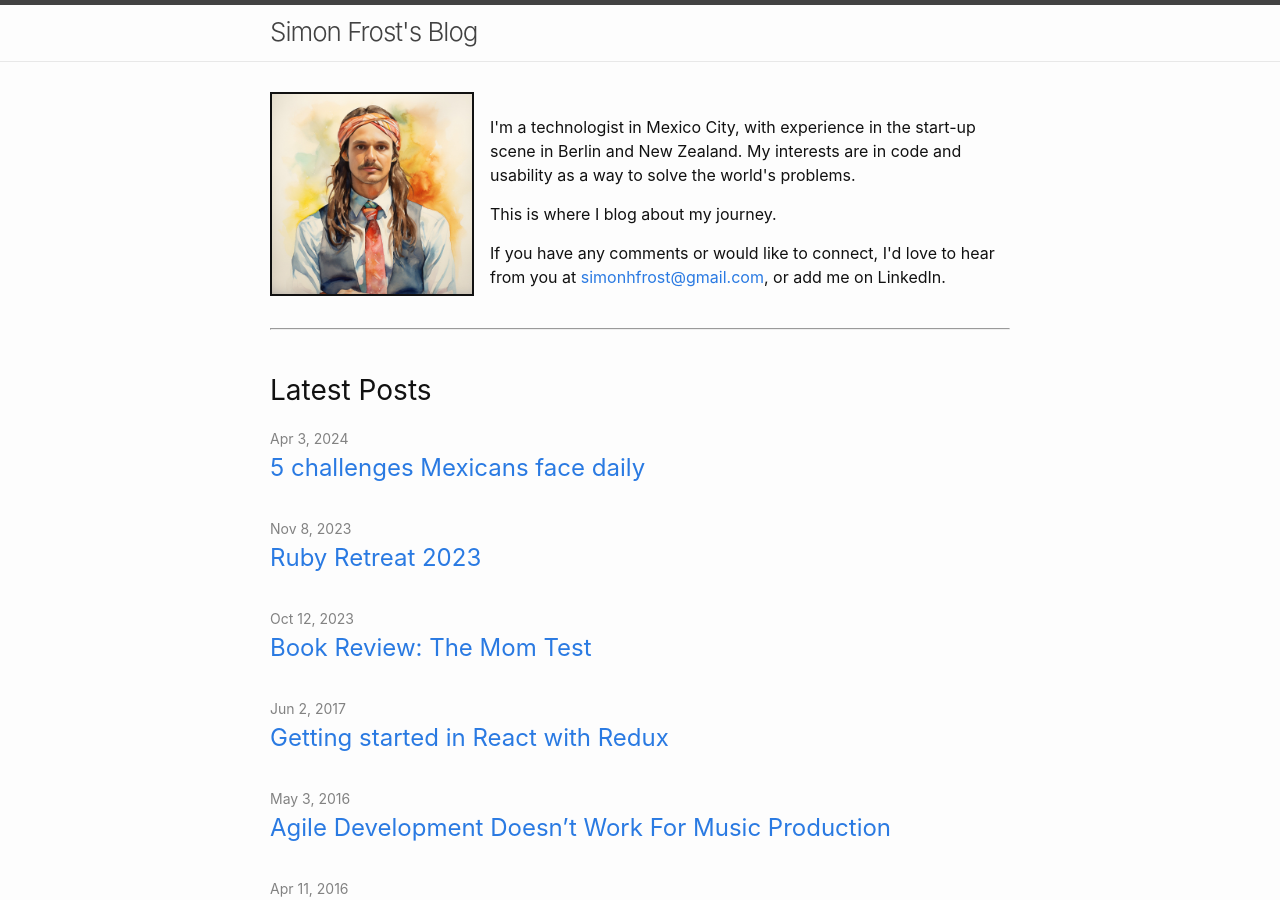
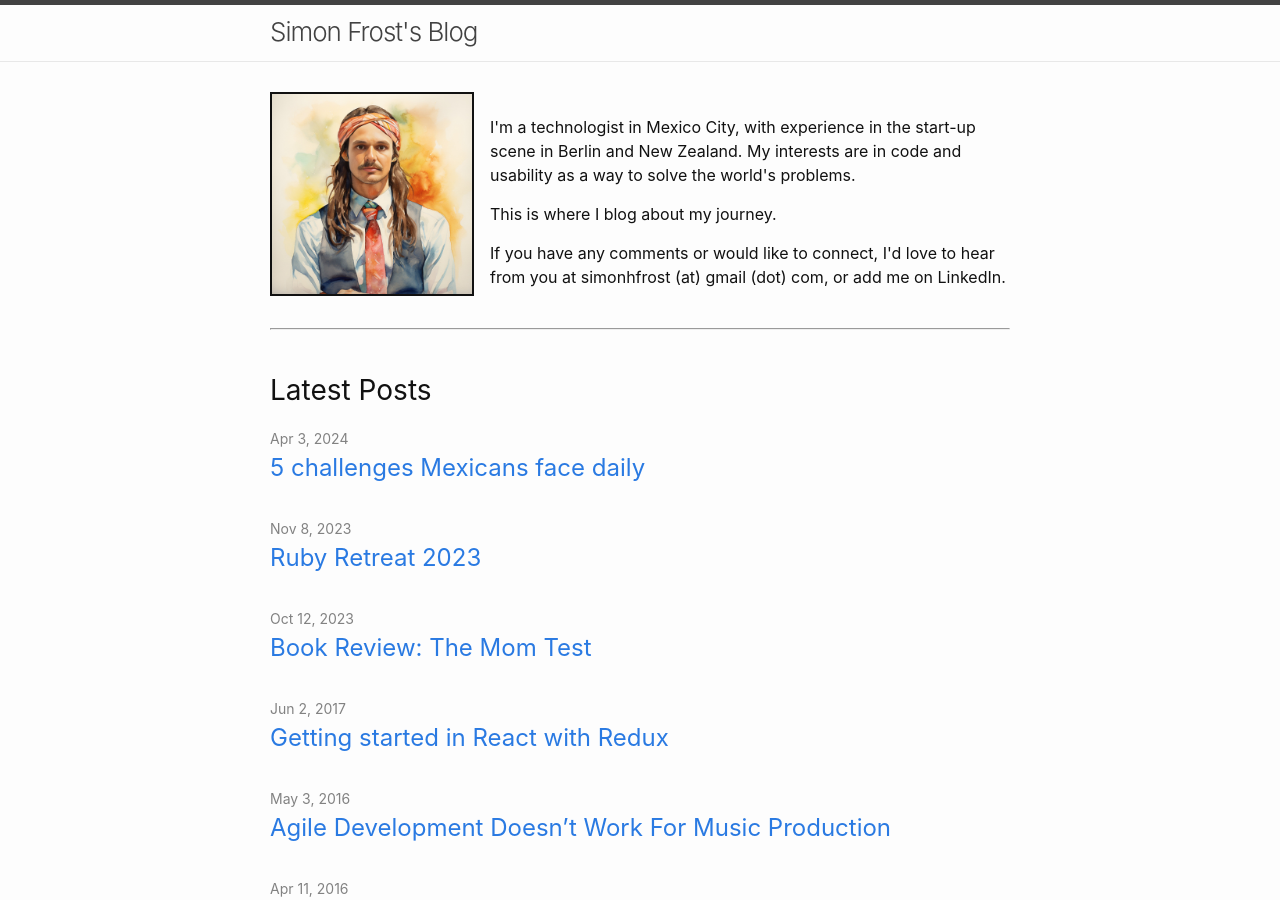
Before and after one commit to SimonHFrost/jekyll_blog, a Jekyll site: the page built from index.markdown, in a window 1280 px wide and 900 px high. Built offline with Jekyll 4.4.1, drawn with Linux system fonts in a browser that asks for light colours.

Commit message:
Hide email address

```diff
--- a/index.markdown
+++ b/index.markdown
@@ -42,7 +42,7 @@ list_title: 'Latest Posts'
 
         <p>This is where I blog about my journey.</p>
 
-        <p>If you have any comments or would like to connect, I'd love to hear from you at <a href="mailto:simonhfrost@gmail.com">simonhfrost@gmail.com</a>, or add me on LinkedIn.</p>
+        <p>If you have any comments or would like to connect, I'd love to hear from you at <span>simonhfrost (at) gmail (dot) com</span>, or add me on LinkedIn.</p>
     </div>
 </div>
 
```
